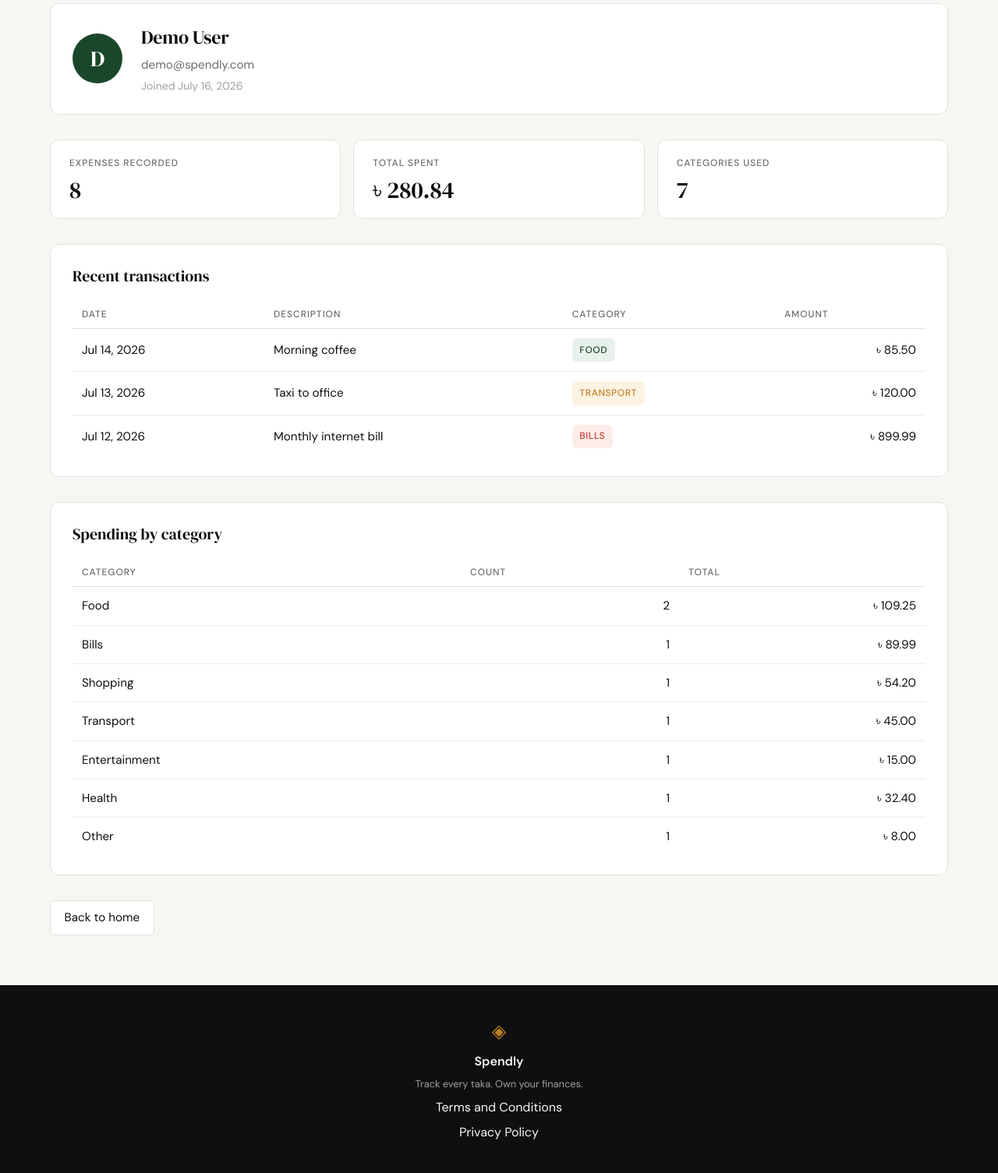
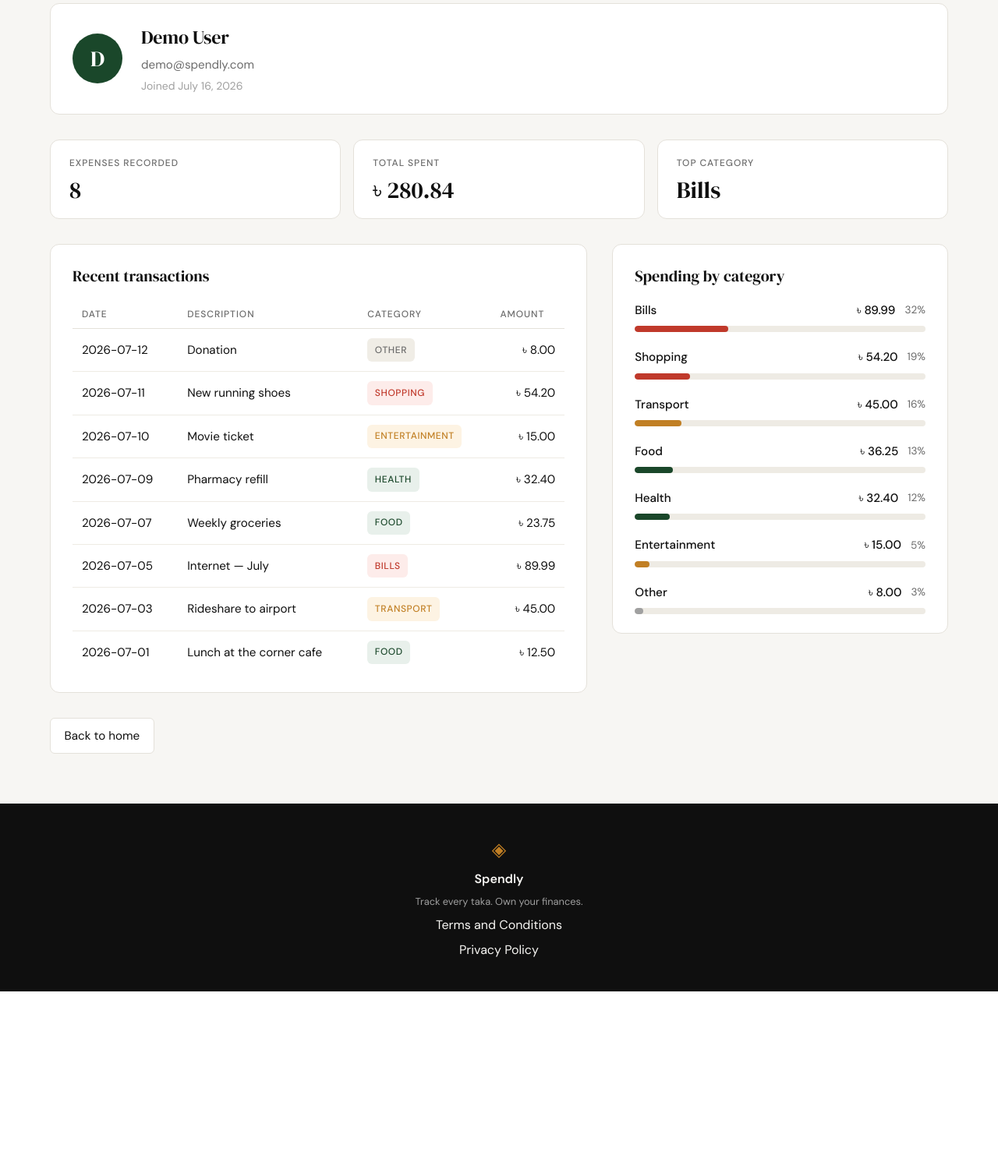
Before and after one commit to nadim45448/Spendly, a Flask app: page /profile in a window 1280 px wide. Shown: the part 187-1692 px from the top of the page at 78% size. After the commit the page ends 1459 px from the top, so only its background shows below. Run offline with Flask 3, Linux system fonts and the light colour scheme; the visitor is signed in with stand-in values (Sample User, id 1); data comes from the database, SQL or seed files in the repository.

Commit message:
add dynamic routes to profile page

```diff
--- a/app.py
+++ b/app.py
@@ -22,6 +22,11 @@ from database.db import (
     get_user_by_email,
     get_user_by_id,
     get_expense_stats,
+)
+from database.queries import (
+    get_summary_stats,
+    get_recent_transactions,
+    get_category_breakdown,
 )
 
 app = Flask(__name__)
@@ -186,8 +191,7 @@ def profile():
        friendlier landing flow, not a 401).
     2. ``user_id`` set but the row no longer exists → stale session.
        Clear the session and redirect to login so the user re-authenticates.
-    3. Otherwise render the page with hardcoded demo data (Step 4 is UI/design only;
-       real database integration happens in Step 5).
+    3. Otherwise fetch live data from the database and render.
     """
     user_id = session.get("user_id")
     if user_id is None:
@@ -198,33 +202,23 @@ def profile():
        session.clear()
        return redirect(url_for("login"))
 
-    # Hardcoded demo data for Step 4 (UI design). Step 5 will wire up real database queries.
-    demo_stats = {
-       "total_count": 8,
-       "total_amount": 280.84,
-       "by_category": [
-           ("Food", 2, 109.25),
-           ("Bills", 1, 89.99),
-           ("Shopping", 1, 54.20),
-           ("Transport", 1, 45.00),
-           ("Entertainment", 1, 15.00),
-           ("Health", 1, 32.40),
-           ("Other", 1, 8.00),
-       ],
-    }
+    # Live database queries (Step 5)
+    stats = get_summary_stats(user_id)
+    transactions = get_recent_transactions(user_id)
+    categories = get_category_breakdown(user_id)
 
-    # Pre-compute display values here so the template stays logic-free.
+    # Pre-compute display values so the template stays logic-free.
     joined_date = _format_joined_date(user["created_at"])
-    formatted_total = f"৳ {demo_stats['total_amount']:,.2f}"
-    distinct_categories = len(demo_stats["by_category"])
+    formatted_total = f"৳ {stats['total_spent']:,.2f}"
 
     return render_template(
        "profile.html",
        user=user,
-       stats=demo_stats,
+       stats=stats,
+       transactions=transactions,
+       categories=categories,
        joined_date=joined_date,
        formatted_total=formatted_total,
-       distinct_categories=distinct_categories,
     )
 
 
--- a/static/css/profile.css
+++ b/static/css/profile.css
@@ -212,6 +212,18 @@
 
 
 /* ------------------------------------------------------------------
+   Layout grid
+   ------------------------------------------------------------------ */
+
+.profile-layout-grid {
+    display: grid;
+    grid-template-columns: 1.6fr 1fr;
+    gap: 2rem;
+    align-items: start;
+}
+
+
+/* ------------------------------------------------------------------
    Category breakdown table
    ------------------------------------------------------------------ */
 
@@ -230,38 +242,88 @@
     margin: 0 0 1rem;
 }
 
-.category-table {
-    width: 100%;
-    border-collapse: collapse;
+.category-list {
+    display: flex;
+    flex-direction: column;
+    gap: 1.25rem;
+}
+
+.category-progress-item {
+    display: flex;
+    flex-direction: column;
+    gap: 0.5rem;
+}
+
+.category-progress-meta {
+    display: flex;
+    justify-content: space-between;
+    align-items: center;
     font-size: 0.95rem;
 }
 
-.category-table thead th {
-    text-align: left;
+.category-name-label {
     font-weight: 500;
-    font-size: 0.75rem;
-    letter-spacing: 0.08em;
-    text-transform: uppercase;
-    color: var(--ink-muted);
-    padding: 0.5rem 0.75rem;
-    border-bottom: 1px solid var(--border);
+    color: var(--ink);
 }
 
-.category-table tbody td {
-    padding: 0.75rem;
-    color: var(--ink);
-    border-bottom: 1px solid var(--border-soft);
-    vertical-align: middle;
+.category-value-group {
+    display: flex;
+    gap: 0.75rem;
+    align-items: center;
 }
 
-.category-table tbody tr:last-child td {
-    border-bottom: none;
+.category-amount-label {
+    color: var(--ink);
+    font-variant-numeric: tabular-nums;
+    font-weight: 500;
 }
 
-.category-table tbody td:nth-child(2),
-.category-table tbody td:nth-child(3) {
-    text-align: right;
+.category-pct-label {
+    color: var(--ink-muted);
+    font-size: 0.85rem;
     font-variant-numeric: tabular-nums;
+}
+
+.progress-bar-track {
+    width: 100%;
+    height: 8px;
+    background: var(--border-soft);
+    border-radius: 4px;
+    overflow: hidden;
+}
+
+.progress-bar-fill {
+    height: 100%;
+    border-radius: 4px;
+    transition: width 0.3s ease;
+}
+
+.progress-bar-fill.food {
+    background: var(--accent);
+}
+
+.progress-bar-fill.transport {
+    background: var(--accent-2);
+}
+
+.progress-bar-fill.bills {
+    background: var(--danger);
+}
+
+.progress-bar-fill.health {
+    background: var(--accent);
+}
+
+.progress-bar-fill.entertainment {
+    background: var(--accent-2);
+}
+
+.progress-bar-fill.shopping {
+    background: var(--danger);
+}
+
+.progress-bar-fill.other {
+    background: var(--ink-faint);
 }
 
 .profile-empty {
@@ -303,6 +365,13 @@
    Responsive — collapse to a single column on small screens
    ------------------------------------------------------------------ */
 
+@media (max-width: 900px) {
+    .profile-layout-grid {
+        grid-template-columns: 1fr;
+    }
+}
+
+
 @media (max-width: 720px) {
     .profile-page {
         padding: 1.5rem 1rem 3rem;
@@ -342,10 +411,4 @@
         padding: 0.5rem 0.4rem;
         font-size: 0.875rem;
     }
-
-    .category-table thead th,
-    .category-table tbody td {
-        padding: 0.5rem 0.4rem;
-        font-size: 0.875rem;
-    }
 }
--- a/templates/profile.html
+++ b/templates/profile.html
@@ -27,22 +27,23 @@
     <section class="profile-stats" aria-label="Expense summary">
         <div class="stat-tile">
             <p class="stat-label">Expenses recorded</p>
-            <p class="stat-value">{{ stats.total_count }}</p>
+            <p class="stat-value">{{ stats.transaction_count }}</p>
         </div>
         <div class="stat-tile">
             <p class="stat-label">Total spent</p>
             <p class="stat-value">{{ formatted_total }}</p>
         </div>
         <div class="stat-tile">
-            <p class="stat-label">Categories used</p>
-            <p class="stat-value">{{ distinct_categories }}</p>
+            <p class="stat-label">Top category</p>
+            <p class="stat-value">{{ stats.top_category }}</p>
         </div>
     </section>
 
+    <div class="profile-layout-grid">
         <section class="profile-section">
             <h3 class="profile-section-title">Recent transactions</h3>
 
-        {% if stats.total_count == 0 %}
+            {% if stats.transaction_count == 0 %}
                 <p class="profile-empty">No expenses recorded yet.</p>
             {% else %}
                 <table class="transaction-table">
@@ -55,24 +56,14 @@
                         </tr>
                     </thead>
                     <tbody>
+                        {% for txn in transactions %}
                         <tr>
-                        <td>Jul 14, 2026</td>
-                        <td>Morning coffee</td>
-                        <td><span class="category-badge food">Food</span></td>
-                        <td>৳ 85.50</td>
+                            <td>{{ txn.date }}</td>
+                            <td>{{ txn.description }}</td>
+                            <td><span class="category-badge {{ txn.category|lower }}">{{ txn.category }}</span></td>
+                            <td>৳ {{ "%.2f"|format(txn.amount) }}</td>
                         </tr>
-                    <tr>
-                        <td>Jul 13, 2026</td>
-                        <td>Taxi to office</td>
-                        <td><span class="category-badge transport">Transport</span></td>
-                        <td>৳ 120.00</td>
-                    </tr>
-                    <tr>
-                        <td>Jul 12, 2026</td>
-                        <td>Monthly internet bill</td>
-                        <td><span class="category-badge bills">Bills</span></td>
-                        <td>৳ 899.99</td>
-                    </tr>
+                        {% endfor %}
                     </tbody>
                 </table>
             {% endif %}
@@ -81,29 +72,28 @@
         <section class="profile-section">
             <h3 class="profile-section-title">Spending by category</h3>
 
-        {% if stats.total_count == 0 %}
+            {% if stats.transaction_count == 0 %}
                 <p class="profile-empty">No expenses yet — add one to see stats here.</p>
             {% else %}
-            <table class="category-table">
-                <thead>
-                    <tr>
-                        <th scope="col">Category</th>
-                        <th scope="col">Count</th>
-                        <th scope="col">Total</th>
-                    </tr>
-                </thead>
-                <tbody>
-                    {% for category, count, total in stats.by_category %}
-                    <tr>
-                        <td>{{ category }}</td>
-                        <td>{{ count }}</td>
-                        <td>৳ {{ "%.2f" | format(total) }}</td>
-                    </tr>
+                <div class="category-list">
+                    {% for cat in categories %}
+                    <div class="category-progress-item">
+                        <div class="category-progress-meta">
+                            <span class="category-name-label">{{ cat.name }}</span>
+                            <div class="category-value-group">
+                                <span class="category-amount-label">৳ {{ "%.2f"|format(cat.amount) }}</span>
+                                <span class="category-pct-label">{{ cat.pct }}%</span>
+                            </div>
+                        </div>
+                        <div class="progress-bar-track">
+                            <div class="progress-bar-fill {{ cat.name|lower }}" style="width: {{ cat.pct }}%;"></div>
+                        </div>
+                    </div>
                     {% endfor %}
-                </tbody>
-            </table>
+                </div>
             {% endif %}
         </section>
+    </div>
 
     <div class="profile-actions">
         <a href="{{ url_for('landing') }}" class="btn-secondary">Back to home</a>
```
Also changed, not shown: database/queries.py (added, +204 -0 lines), tests/test_backend_connection.py (added, +186 -0 lines), .claude/specs/05-profile-page-backend.md (added). Lines whose indentation alone changed are shown as unchanged.
